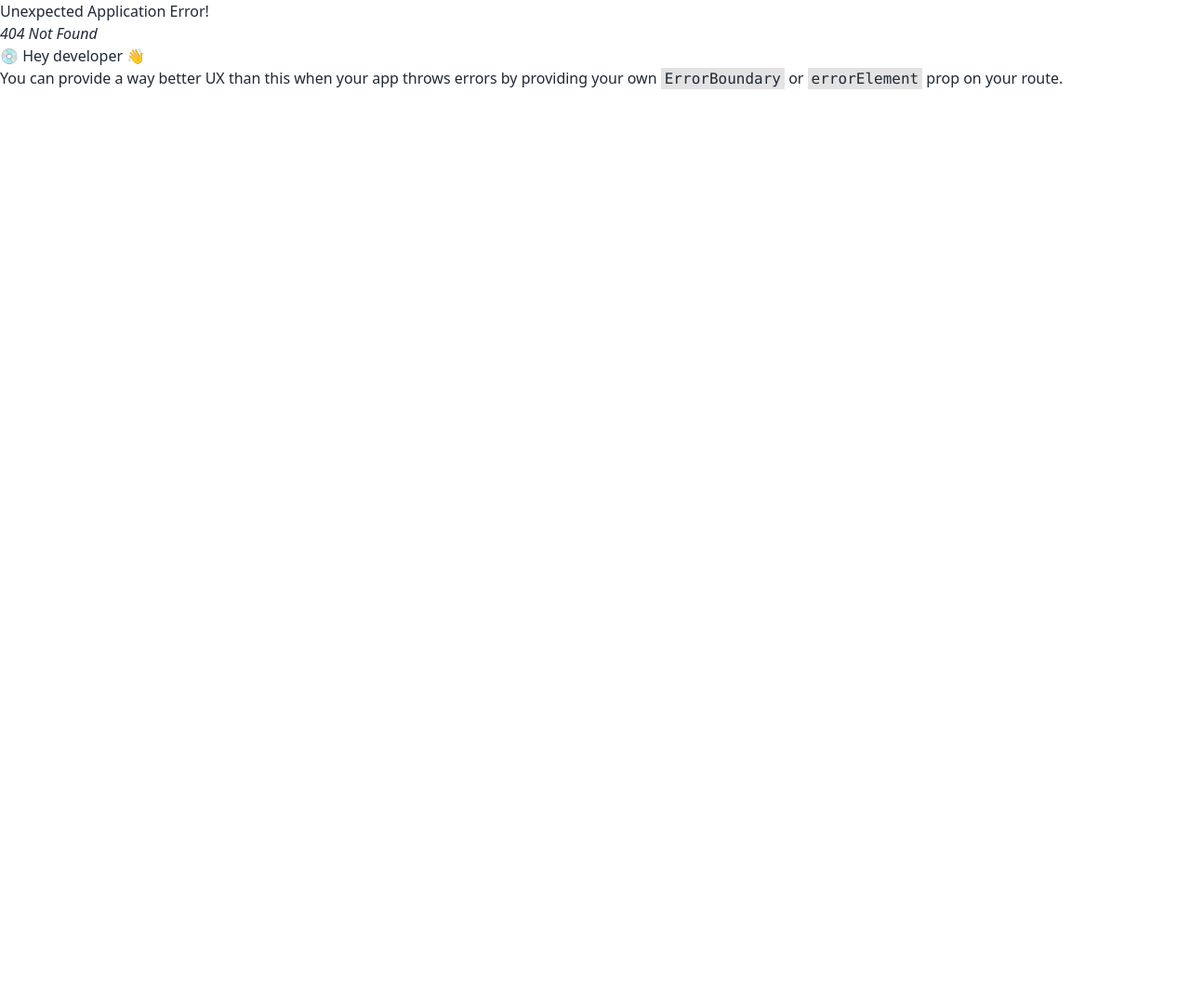
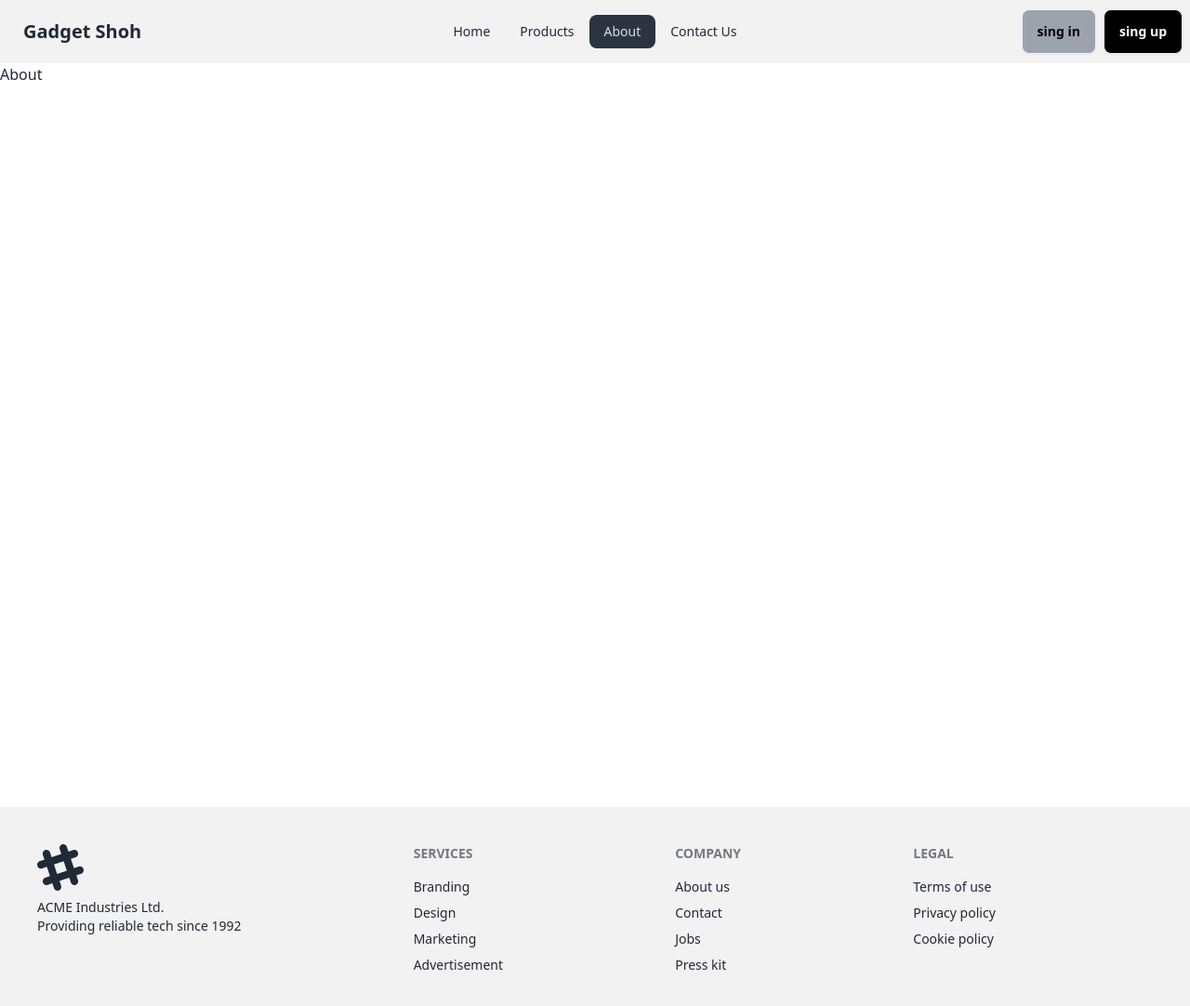
Before and after one commit to sabbir1257/gadget-shop-client, a React (Vite) app: page /about in a window 1280 px wide. Before the commit this address had no page. Shown: the top 1082 px of the page at 93% size. Before the commit the page ends 800 px from the top, so only its background shows below. Built offline with nearby package versions, Linux system fonts and the light colour scheme.

Commit message:
navbar section and routes section push

```diff
--- a/src/components/Footer.jsx
+++ b/src/components/Footer.jsx
@@ -2,7 +2,7 @@ import React from 'react'
 
 const Footer = () => {
      return (
-          <footer className="footer bg-neutral text-neutral-content p-10">
+          <footer className="p-10 footer bg-base-200 text-base-content">
                <aside>
                     <svg
                          width="50"
@@ -22,42 +22,24 @@ const Footer = () => {
                     </p>
                </aside>
                <nav>
-                    <h6 className="footer-title">Social</h6>
-                    <div className="grid grid-flow-col gap-4">
-                         <a>
-                              <svg
-                                   xmlns="http://www.w3.org/2000/svg"
-                                   width="24"
-                                   height="24"
-                                   viewBox="0 0 24 24"
-                                   className="fill-current">
-                                   <path
-                                        d="M24 4.557c-.883.392-1.832.656-2.828.775 1.017-.609 1.798-1.574 2.165-2.724-.951.564-2.005.974-3.127 1.195-.897-.957-2.178-1.555-3.594-1.555-3.179 0-5.515 2.966-4.797 6.045-4.091-.205-7.719-2.165-10.148-5.144-1.29 2.213-.669 5.108 1.523 6.574-.806-.026-1.566-.247-2.229-.616-.054 2.281 1.581 4.415 3.949 4.89-.693.188-1.452.232-2.224.084.626 1.956 2.444 3.379 4.6 3.419-2.07 1.623-4.678 2.348-7.29 2.04 2.179 1.397 4.768 2.212 7.548 2.212 9.142 0 14.307-7.721 13.995-14.646.962-.695 1.797-1.562 2.457-2.549z"></path>
-                              </svg>
-                         </a>
-                         <a>
-                              <svg
-                                   xmlns="http://www.w3.org/2000/svg"
-                                   width="24"
-                                   height="24"
-                                   viewBox="0 0 24 24"
-                                   className="fill-current">
-                                   <path
-                                        d="M19.615 3.184c-3.604-.246-11.631-.245-15.23 0-3.897.266-4.356 2.62-4.385 8.816.029 6.185.484 8.549 4.385 8.816 3.6.245 11.626.246 15.23 0 3.897-.266 4.356-2.62 4.385-8.816-.029-6.185-.484-8.549-4.385-8.816zm-10.615 12.816v-8l8 3.993-8 4.007z"></path>
-                              </svg>
-                         </a>
-                         <a>
-                              <svg
-                                   xmlns="http://www.w3.org/2000/svg"
-                                   width="24"
-                                   height="24"
-                                   viewBox="0 0 24 24"
-                                   className="fill-current">
-                                   <path
-                                        d="M9 8h-3v4h3v12h5v-12h3.642l.358-4h-4v-1.667c0-.955.192-1.333 1.115-1.333h2.885v-5h-3.808c-3.596 0-5.192 1.583-5.192 4.615v3.385z"></path>
-                              </svg>
-                         </a>
-                    </div>
+                    <h6 className="footer-title">Services</h6>
+                    <a className="link link-hover">Branding</a>
+                    <a className="link link-hover">Design</a>
+                    <a className="link link-hover">Marketing</a>
+                    <a className="link link-hover">Advertisement</a>
+               </nav>
+               <nav>
+                    <h6 className="footer-title">Company</h6>
+                    <a className="link link-hover">About us</a>
+                    <a className="link link-hover">Contact</a>
+                    <a className="link link-hover">Jobs</a>
+                    <a className="link link-hover">Press kit</a>
+               </nav>
+               <nav>
+                    <h6 className="footer-title">Legal</h6>
+                    <a className="link link-hover">Terms of use</a>
+                    <a className="link link-hover">Privacy policy</a>
+                    <a className="link link-hover">Cookie policy</a>
                </nav>
           </footer>
      )
--- a/src/components/Navbar.jsx
+++ b/src/components/Navbar.jsx
@@ -1,4 +1,5 @@
 import React from 'react'
+import { NavLink } from 'react-router-dom'
 
 const Navbar = () => {
      return (
@@ -8,7 +9,7 @@ const Navbar = () => {
                          <div tabIndex={0} role="button" className="btn btn-ghost lg:hidden">
                               <svg
                                    xmlns="http://www.w3.org/2000/svg"
-                                   className="h-5 w-5"
+                                   className="w-5 h-5"
                                    fill="none"
                                    viewBox="0 0 24 24"
                                    stroke="currentColor">
@@ -33,25 +34,29 @@ const Navbar = () => {
                               <li><a>Item 3</a></li>
                          </ul>
                     </div>
-                    <a className="btn btn-ghost text-xl">daisyUI</a>
+                    <h2 className="text-xl btn btn-ghost">Gadget Shoh</h2>
                </div>
-               <div className="navbar-center hidden lg:flex">
-                    <ul className="menu menu-horizontal px-1">
-                         <li><a>Item 1</a></li>
+               <div className="hidden navbar-center lg:flex">
+                    <ul className="px-1 menu menu-horizontal">
                          <li>
-                              <details>
-                                   <summary>Parent</summary>
-                                   <ul className="p-2">
-                                        <li><a>Submenu 1</a></li>
-                                        <li><a>Submenu 2</a></li>
-                                   </ul>
-                              </details>
+                              <NavLink to="/">Home</NavLink>
                          </li>
-                         <li><a>Item 3</a></li>
+                         <li>
+                              <NavLink to="/products">Products</NavLink>
+                         </li>
+                         <li>
+                              <NavLink to="/about">About</NavLink>
+                         </li>
+                         <li>
+                              <NavLink to="/contact-us">Contact Us</NavLink>
+                         </li>
                     </ul>
                </div>
                <div className="navbar-end">
-                    <a className="btn">Button</a>
+                    <div className="flex items-center gap-2">
+                         <button className='text-black bg-gray-400 btn'>sing in</button>
+                         <button className='text-white bg-black btn'>sing up</button>
+                    </div>
                </div>
           </div>
      )
--- /dev/null
+++ b/src/pages/About.jsx
@@ -0,0 +1,9 @@
+import React from 'react'
+
+const About = () => {
+  return (
+    <div>About</div>
+  )
+}
+
+export default About
--- /dev/null
+++ b/src/pages/Contact.jsx
@@ -0,0 +1,9 @@
+import React from 'react'
+
+const Contact = () => {
+  return (
+    <div>Contact</div>
+  )
+}
+
+export default Contact
--- /dev/null
+++ b/src/pages/Products.jsx
@@ -0,0 +1,9 @@
+import React from 'react'
+
+const Products = () => {
+  return (
+    <div>Products</div>
+  )
+}
+
+export default Products
```
Also changed, not shown: src/routes/routes.jsx (+16 -1 lines).
